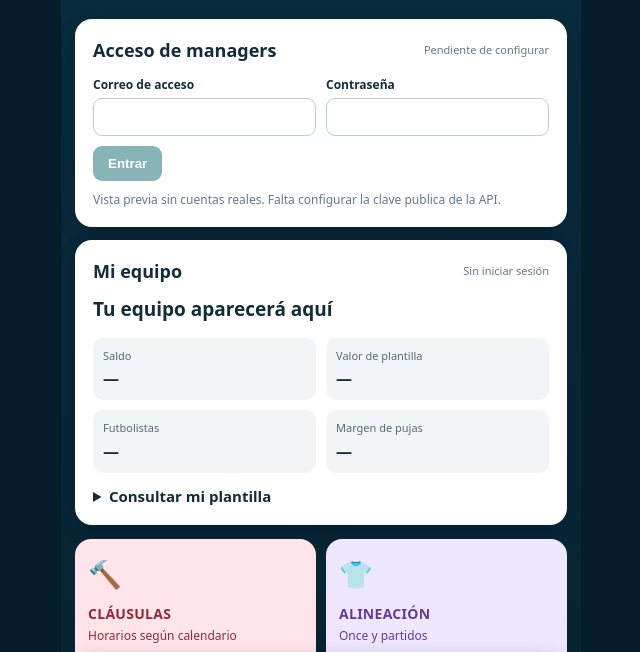
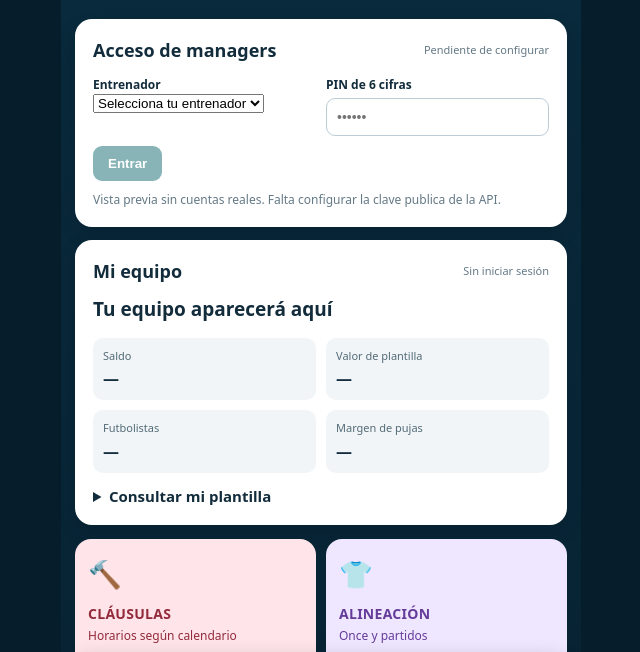
Before and after one commit to macroliga/web, a website with bundled scripts: page app/index.html in a window 1280 px wide. Shown: the part 77-729 px from the top of the page, without its empty margins (319-959 px from the left). Built offline with nearby package versions, Linux system fonts and the light colour scheme.

Commit message:
feat(login): elegir entrenador historico y PIN de seis cifras

```diff
--- a/app/index.html
+++ b/app/index.html
@@ -20,11 +20,19 @@
     <section class="card login-card" aria-labelledby="login-title">
       <div class="card-head"><h2 id="login-title">Acceso de managers</h2><span id="connection-state" class="tiny"></span></div>
       <form id="login-form" class="login-form">
-        <label>Correo de acceso<input id="email" name="email" type="email" autocomplete="username" required></label>
-        <label>Contraseña<input id="password" name="password" type="password" autocomplete="current-password" required></label>
+        <label for="manager-select">Entrenador
+          <select id="manager-select" name="entrenador" autocomplete="username" required>
+            <option value="">Selecciona tu entrenador</option>
+          </select>
+        </label>
+        <label for="password">PIN de 6 cifras
+          <input id="password" name="pin" type="password" autocomplete="current-password"
+            inputmode="numeric" pattern="[0-9]{6}" minlength="6" maxlength="6"
+            placeholder="••••••" required>
+        </label>
         <div class="actions"><button type="submit" id="login-button">Entrar</button><button type="button" id="logout-button" hidden>Salir</button></div>
       </form>
-      <p id="login-message" class="hint" role="status" aria-live="polite">Todavía no se han creado las cuentas de los managers.</p>
+      <p id="login-message" class="hint" role="status" aria-live="polite">Selecciona tu entrenador e introduce tu PIN cuando se creen las cuentas de ensayo.</p>
     </section>
     <section class="card team-card" aria-labelledby="team-title">
       <div class="card-head"><h2 id="team-title">Mi equipo</h2><span id="team-division" class="tiny">Sin iniciar sesión</span></div>
```
